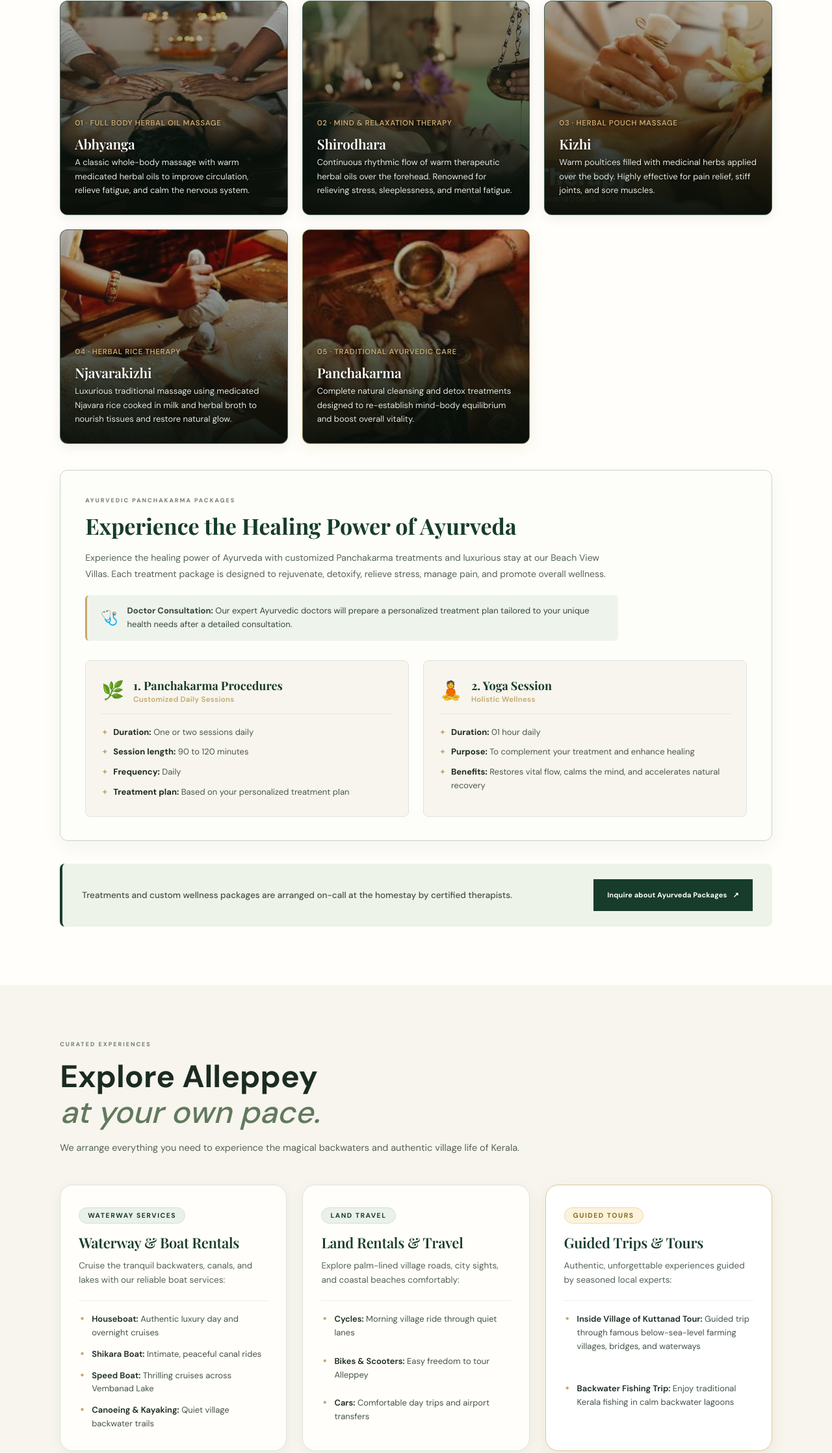
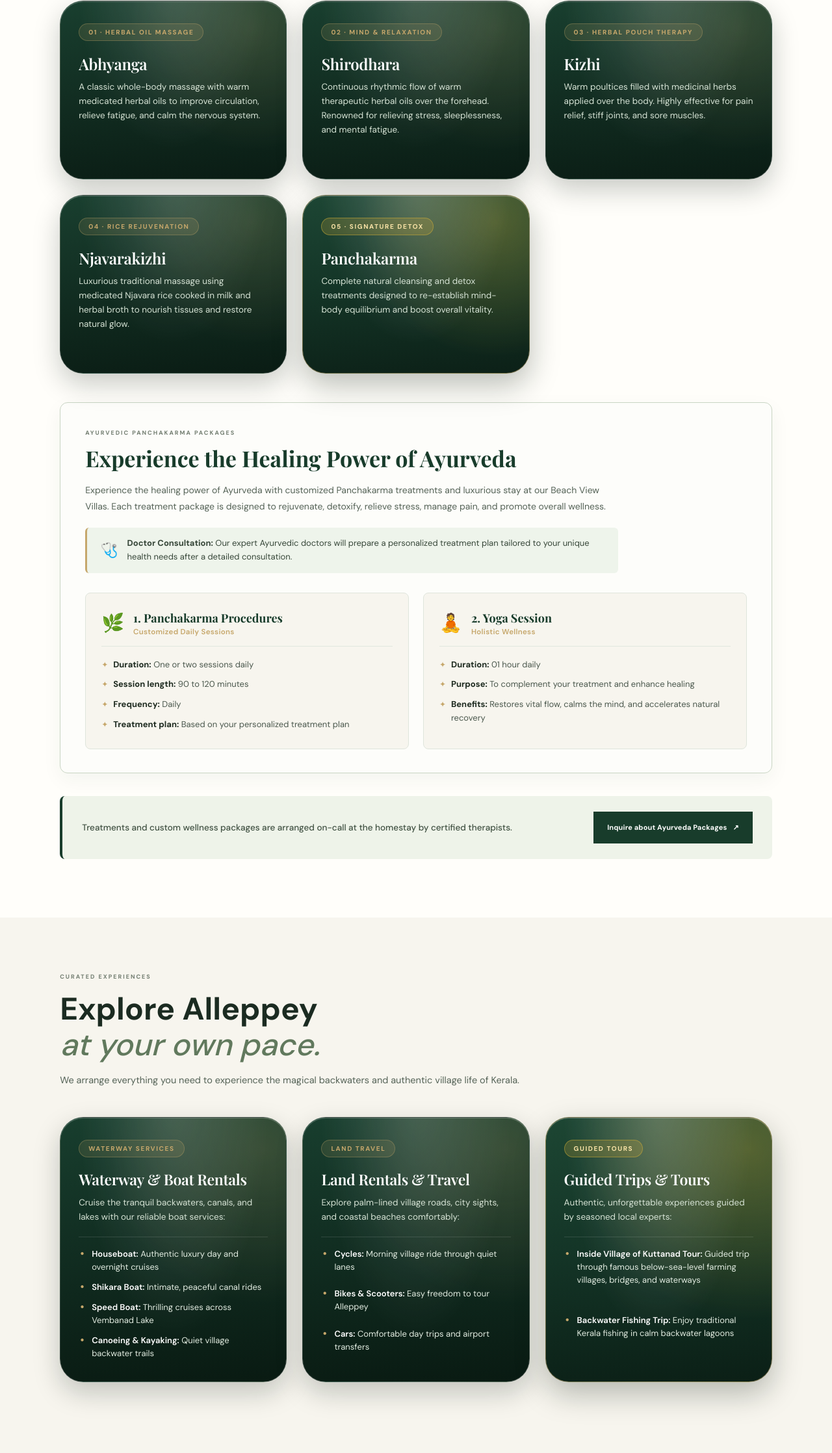
Before and after one commit to Hexalinkoffice/-LILLYS_HOME_STAY, a plain HTML site: page about.html in a window 1280 px wide. Shown: the part 2360-4596 px from the top of the page at 65% size. Drawn offline with nearby package versions, Linux system fonts and the light colour scheme; a web font is replaced by a local one.

Commit message:
Update container UI with cylindrical shape and luminous fade background, remove background images from Ayurveda cards

```diff
--- a/about.html
+++ b/about.html
@@ -111,50 +111,40 @@
 
         <div class="treatments-grid">
           <div class="treatment-card">
-            <div class="treatment-bg" style="background-image: url('image/Abhyanga%201.jfif');"></div>
-            <div class="treatment-overlay"></div>
+            <span class="treatment-pill">01 · Herbal Oil Massage</span>
             <div class="treatment-content">
-              <span class="treatment-sub">01 · Full Body Herbal Oil Massage</span>
               <h3>Abhyanga</h3>
               <p>A classic whole-body massage with warm medicated herbal oils to improve circulation, relieve fatigue, and calm the nervous system.</p>
             </div>
           </div>
 
           <div class="treatment-card">
-            <div class="treatment-bg" style="background-image: url('image/Shirodhara.jfif');"></div>
-            <div class="treatment-overlay"></div>
+            <span class="treatment-pill">02 · Mind &amp; Relaxation</span>
             <div class="treatment-content">
-              <span class="treatment-sub">02 · Mind &amp; Relaxation Therapy</span>
               <h3>Shirodhara</h3>
               <p>Continuous rhythmic flow of warm therapeutic herbal oils over the forehead. Renowned for relieving stress, sleeplessness, and mental fatigue.</p>
             </div>
           </div>
 
           <div class="treatment-card">
-            <div class="treatment-bg" style="background-image: url('image/Kizhi.jfif');"></div>
-            <div class="treatment-overlay"></div>
+            <span class="treatment-pill">03 · Herbal Pouch Therapy</span>
             <div class="treatment-content">
-              <span class="treatment-sub">03 · Herbal Pouch Massage</span>
               <h3>Kizhi</h3>
               <p>Warm poultices filled with medicinal herbs applied over the body. Highly effective for pain relief, stiff joints, and sore muscles.</p>
             </div>
           </div>
 
           <div class="treatment-card">
-            <div class="treatment-bg" style="background-image: url('image/Njavarakizhi.jfif');"></div>
-            <div class="treatment-overlay"></div>
+            <span class="treatment-pill">04 · Rice Rejuvenation</span>
             <div class="treatment-content">
-              <span class="treatment-sub">04 · Herbal Rice Therapy</span>
               <h3>Njavarakizhi</h3>
               <p>Luxurious traditional massage using medicated Njavara rice cooked in milk and herbal broth to nourish tissues and restore natural glow.</p>
             </div>
           </div>
 
           <div class="treatment-card treatment-card-featured">
-            <div class="treatment-bg" style="background-image: url('image/Panchakarma.jfif');"></div>
-            <div class="treatment-overlay"></div>
+            <span class="treatment-pill treatment-pill-featured">05 · Signature Detox</span>
             <div class="treatment-content">
-              <span class="treatment-sub">05 · Traditional Ayurvedic Care</span>
               <h3>Panchakarma</h3>
               <p>Complete natural cleansing and detox treatments designed to re-establish mind-body equilibrium and boost overall vitality.</p>
             </div>
--- a/styles.css
+++ b/styles.css
@@ -688,121 +688,83 @@ h1 em, h2 em { color: #61795d; font-weight: 500; }
 }
 .treatments-grid {
   display: grid;
-  grid-template-columns: repeat(auto-fit, minmax(280px, 1fr));
-  gap: 22px;
-  margin-bottom: 40px;
+  grid-template-columns: repeat(auto-fit, minmax(290px, 1fr));
+  gap: 24px;
+  margin-bottom: 44px;
 }
 .treatment-card {
   position: relative;
-  border-radius: 12px;
+  border-radius: 36px;
   overflow: hidden;
-  min-height: 330px;
-  padding: 26px 22px;
+  min-height: 275px;
+  padding: 34px 28px 30px;
   display: flex;
   flex-direction: column;
-  justify-content: flex-end;
-  box-shadow: 0 4px 18px rgba(0, 0, 0, 0.08);
-  transition: transform 0.3s cubic-bezier(0.2, 0.8, 0.2, 1), box-shadow 0.3s ease;
-  isolation: isolate;
-  border: 1px solid rgba(255, 255, 255, 0.2);
-  background: var(--green);
+  justify-content: flex-start;
+  background:
+    radial-gradient(ellipse at 50% -10%, rgba(255, 255, 255, 0.16) 0%, transparent 60%),
+    radial-gradient(circle at 85% 15%, rgba(198, 167, 107, 0.18) 0%, transparent 50%),
+    linear-gradient(175deg, #193f2f 0%, #122e22 48%, #0a1c14 100%);
+  border: 1px solid rgba(255, 255, 255, 0.16);
+  box-shadow: 0 16px 40px rgba(10, 24, 16, 0.22), inset 0 1px 0 rgba(255, 255, 255, 0.25);
+  transition: transform 0.35s cubic-bezier(0.2, 0.8, 0.2, 1), box-shadow 0.35s ease, border-color 0.35s ease;
 }
 .treatment-card:hover {
-  transform: translateY(-6px);
-  box-shadow: 0 16px 36px rgba(16, 43, 30, 0.24);
-}
-.treatment-bg {
-  position: absolute;
-  inset: 0;
-  background-size: cover;
-  background-position: center;
-  background-repeat: no-repeat;
-  transition: transform 0.6s cubic-bezier(0.2, 0.8, 0.2, 1);
-  z-index: 0;
-}
-.treatment-card:hover .treatment-bg {
-  transform: scale(1.08);
-}
-.treatment-overlay {
-  position: absolute;
-  inset: 0;
-  background: linear-gradient(
-    180deg,
-    rgba(14, 28, 18, 0.28) 0%,
-    rgba(14, 28, 18, 0.48) 35%,
-    rgba(9, 18, 12, 0.88) 78%,
-    rgba(7, 14, 9, 0.96) 100%
-  );
-  z-index: 1;
-  transition: background 0.3s ease;
-}
-.treatment-card:hover .treatment-overlay {
-  background: linear-gradient(
-    180deg,
-    rgba(14, 28, 18, 0.16) 0%,
-    rgba(14, 28, 18, 0.42) 32%,
-    rgba(9, 18, 12, 0.9) 78%,
-    rgba(7, 14, 9, 0.98) 100%
-  );
-}
-.treatment-num {
-  position: relative;
-  z-index: 2;
-  width: 44px;
-  height: 44px;
+  transform: translateY(-7px);
+  box-shadow: 0 24px 56px rgba(10, 24, 16, 0.35), inset 0 1px 0 rgba(255, 255, 255, 0.35);
+  border-color: rgba(198, 167, 107, 0.5);
+}
+.treatment-card-featured {
+  background:
+    radial-gradient(ellipse at 50% -10%, rgba(255, 255, 255, 0.22) 0%, transparent 60%),
+    radial-gradient(circle at 85% 15%, rgba(212, 175, 55, 0.3) 0%, transparent 55%),
+    linear-gradient(175deg, #1d4634 0%, #143527 48%, #0c2017 100%);
+  border: 1px solid rgba(198, 167, 107, 0.5);
+  box-shadow: 0 18px 46px rgba(10, 24, 16, 0.28), inset 0 1px 0 rgba(255, 255, 255, 0.32);
+}
+.treatment-card-featured:hover {
+  border-color: var(--gold);
+  box-shadow: 0 26px 60px rgba(10, 24, 16, 0.42), inset 0 1px 0 rgba(255, 255, 255, 0.4);
+}
+.treatment-pill {
   display: inline-flex;
   align-items: center;
-  justify-content: center;
-  background: rgba(255, 255, 255, 0.22);
-  backdrop-filter: blur(8px);
-  -webkit-backdrop-filter: blur(8px);
-  border: 1px solid rgba(255, 255, 255, 0.35);
-  border-radius: 10px;
-  font-size: 14px;
+  align-self: flex-start;
+  font-size: 10px;
   font-weight: 700;
-  color: #ffffff;
-  letter-spacing: 1px;
-  box-shadow: 0 4px 12px rgba(0, 0, 0, 0.15);
+  text-transform: uppercase;
+  letter-spacing: 1.6px;
+  color: var(--gold);
+  background: rgba(198, 167, 107, 0.14);
+  border: 1px solid rgba(198, 167, 107, 0.32);
+  padding: 6px 14px;
+  border-radius: 20px;
+  margin-bottom: 20px;
+}
+.treatment-pill-featured {
+  color: #fae4a8;
+  background: rgba(212, 175, 55, 0.22);
+  border-color: rgba(212, 175, 55, 0.48);
 }
 .treatment-content {
-  position: relative;
-  z-index: 2;
-  margin-top: auto;
-  padding-top: 20px;
+  display: flex;
+  flex-direction: column;
+  flex-grow: 1;
 }
 .treatment-card h3 {
-  font-size: 21px;
+  font-size: 24px;
   font-family: var(--serif);
   font-weight: 600;
   color: #ffffff;
-  margin: 0 0 4px;
-  letter-spacing: -0.2px;
-  text-shadow: 0 2px 4px rgba(0, 0, 0, 0.45);
-}
-.treatment-sub {
-  display: block;
-  font-size: 11.5px;
-  font-weight: 600;
-  color: var(--gold);
-  margin-bottom: 10px;
-  letter-spacing: 0.6px;
-  text-transform: uppercase;
-  text-shadow: 0 1px 3px rgba(0, 0, 0, 0.6);
+  margin: 0 0 10px;
+  letter-spacing: -0.3px;
+  line-height: 1.25;
 }
 .treatment-card p {
-  color: #e4ece3;
-  font-size: 13px;
+  color: #d6e3d5;
+  font-size: 13.5px;
   line-height: 1.65;
   margin: 0;
-  text-shadow: 0 1px 3px rgba(0, 0, 0, 0.6);
-}
-.treatment-card-featured {
-  border: 1px solid rgba(198, 167, 107, 0.55);
-  box-shadow: 0 4px 22px rgba(198, 167, 107, 0.18);
-}
-.treatment-card-featured .treatment-num {
-  border-color: rgba(198, 167, 107, 0.65);
-  color: var(--gold);
 }
 .ayurveda-cta {
   display: flex;
@@ -956,49 +918,56 @@ h1 em, h2 em { color: #61795d; font-weight: 500; }
 }
 .exp-card {
   position: relative;
-  background: var(--paper);
-  border-radius: 20px;
-  padding: 34px 28px 30px;
+  background:
+    radial-gradient(ellipse at 50% -10%, rgba(255, 255, 255, 0.16) 0%, transparent 60%),
+    radial-gradient(circle at 90% 12%, rgba(198, 167, 107, 0.2) 0%, transparent 50%),
+    linear-gradient(175deg, #183e2e 0%, #112d21 48%, #091a12 100%);
+  border-radius: 36px;
+  padding: 34px 28px 32px;
   display: flex;
   flex-direction: column;
   justify-content: flex-start;
-  border: 1px solid #dfe5dc;
-  box-shadow: 0 4px 20px rgba(24, 60, 43, 0.05);
-  transition: transform 0.3s cubic-bezier(0.2, 0.8, 0.2, 1), box-shadow 0.3s ease, border-color 0.3s ease;
+  border: 1px solid rgba(255, 255, 255, 0.16);
+  box-shadow: 0 16px 40px rgba(10, 24, 16, 0.22), inset 0 1px 0 rgba(255, 255, 255, 0.25);
+  transition: transform 0.35s cubic-bezier(0.2, 0.8, 0.2, 1), box-shadow 0.35s ease, border-color 0.35s ease;
+  overflow: hidden;
 }
 .exp-card:hover {
-  transform: translateY(-5px);
-  box-shadow: 0 16px 36px rgba(24, 60, 43, 0.10);
-  border-color: #c7d5c4;
+  transform: translateY(-7px);
+  box-shadow: 0 24px 56px rgba(10, 24, 16, 0.35), inset 0 1px 0 rgba(255, 255, 255, 0.35);
+  border-color: rgba(198, 167, 107, 0.5);
 }
 .exp-card-highlight {
-  background: #ffffff;
-  border: 1px solid #dec89c;
-  box-shadow: 0 8px 24px rgba(198, 167, 107, 0.16);
-  position: relative;
+  background:
+    radial-gradient(ellipse at 50% -10%, rgba(255, 255, 255, 0.22) 0%, transparent 60%),
+    radial-gradient(circle at 90% 12%, rgba(212, 175, 55, 0.32) 0%, transparent 55%),
+    linear-gradient(175deg, #1d4633 0%, #143527 48%, #0b1f16 100%);
+  border: 1px solid rgba(198, 167, 107, 0.5);
+  box-shadow: 0 18px 46px rgba(10, 24, 16, 0.28), inset 0 1px 0 rgba(255, 255, 255, 0.32);
 }
 .exp-card-highlight:hover {
   border-color: var(--gold);
-  box-shadow: 0 18px 40px rgba(198, 167, 107, 0.25);
+  box-shadow: 0 26px 60px rgba(10, 24, 16, 0.42), inset 0 1px 0 rgba(255, 255, 255, 0.4);
 }
 .exp-tag {
-  display: inline-block;
+  display: inline-flex;
+  align-items: center;
   align-self: flex-start;
-  font-size: 10.5px;
+  font-size: 10px;
   font-weight: 700;
   text-transform: uppercase;
-  letter-spacing: 1.5px;
-  color: var(--green);
-  background: #eaf1e9;
-  padding: 5px 13px;
+  letter-spacing: 1.6px;
+  color: var(--gold);
+  background: rgba(198, 167, 107, 0.14);
+  border: 1px solid rgba(198, 167, 107, 0.32);
+  padding: 6px 14px;
   border-radius: 20px;
-  margin-bottom: 16px;
-  border: 1px solid #d5e2d4;
+  margin-bottom: 20px;
 }
 .exp-tag-featured {
-  color: #8c6820;
-  background: #fbf3dc;
-  border-color: #ecdcaa;
+  color: #fae4a8;
+  background: rgba(212, 175, 55, 0.22);
+  border-color: rgba(212, 175, 55, 0.48);
 }
 .exp-content {
   display: flex;
@@ -1006,10 +975,10 @@ h1 em, h2 em { color: #61795d; font-weight: 500; }
   flex-grow: 1;
 }
 .exp-card h3 {
-  font-size: 22px;
+  font-size: 23px;
   font-family: var(--serif);
   font-weight: 600;
-  color: var(--green);
+  color: #ffffff;
   margin: 0 0 10px;
   letter-spacing: -0.3px;
   line-height: 1.25;
@@ -1017,23 +986,23 @@ h1 em, h2 em { color: #61795d; font-weight: 500; }
 .exp-card > p,
 .exp-content > p {
   font-size: 13.5px;
-  color: #556357;
+  color: #d6e3d5;
   line-height: 1.65;
-  margin: 0 0 20px;
+  margin: 0 0 18px;
 }
 .exp-list {
   list-style: none;
-  padding: 18px 0 0;
+  padding: 16px 0 0;
   margin: 0;
   display: grid;
-  gap: 12px;
-  border-top: 1px solid #ebf0e9;
+  gap: 11px;
+  border-top: 1px solid rgba(255, 255, 255, 0.12);
   flex-grow: 1;
 }
 .exp-list li {
   font-size: 13px;
-  color: #455447;
-  line-height: 1.6;
+  color: #e2ece1;
+  line-height: 1.55;
   padding-left: 20px;
   position: relative;
 }
@@ -1047,7 +1016,7 @@ h1 em, h2 em { color: #61795d; font-weight: 500; }
   top: 0px;
 }
 .exp-list li strong {
-  color: #1a2b20;
+  color: #ffffff;
   font-weight: 600;
 }
 
```
Also changed, not shown: index.html (+5 -15 lines).
